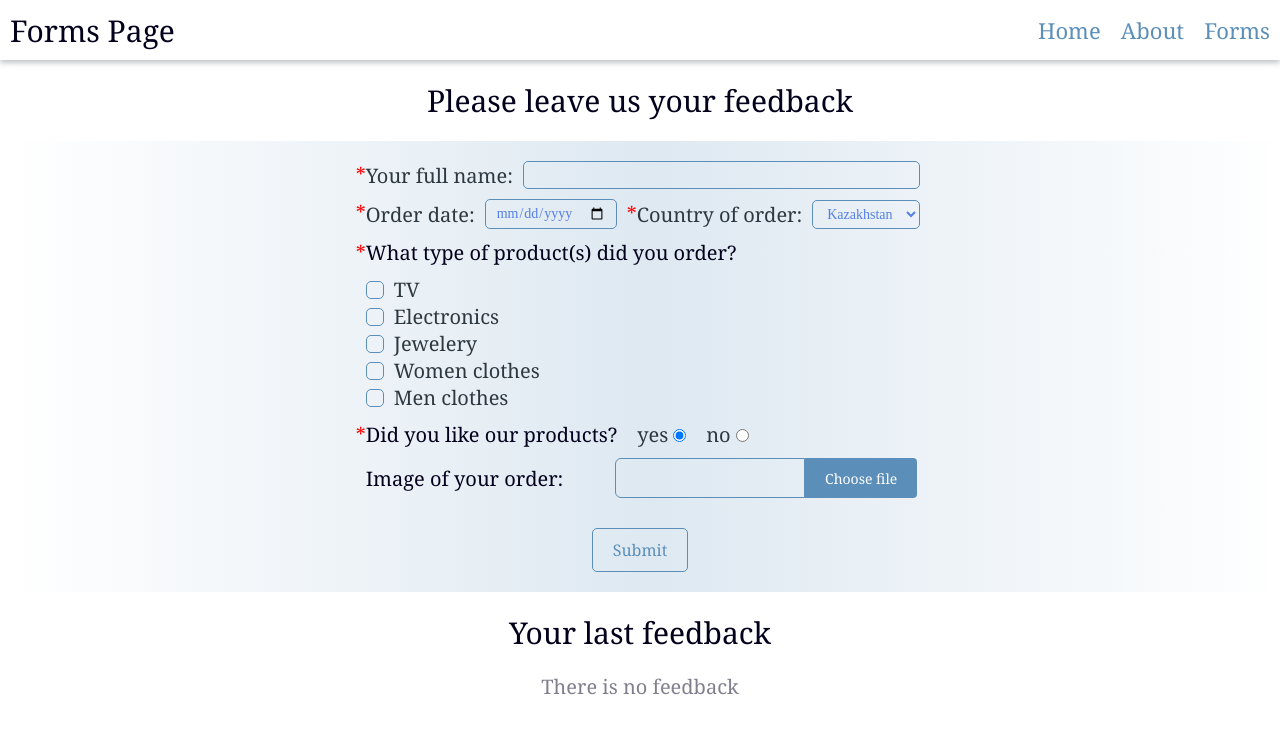
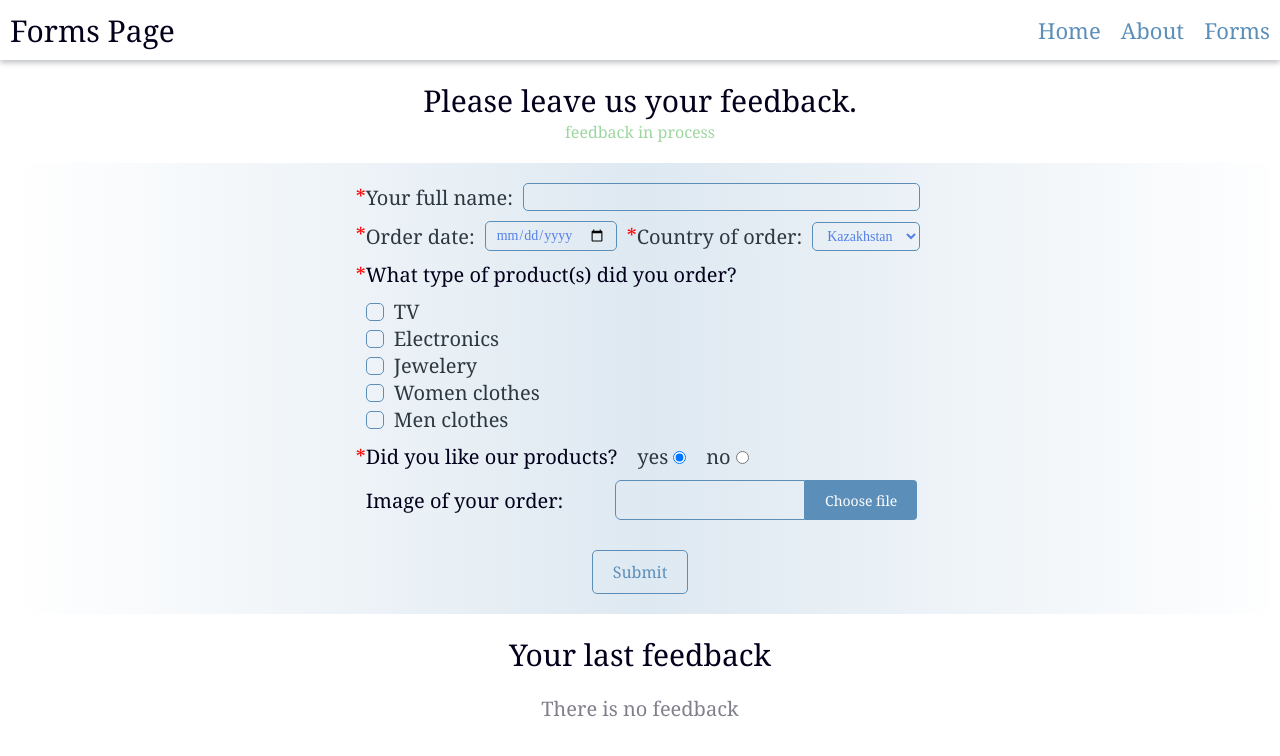
Before and after one commit to sch-aa-vk/RsSchool-react, a React (Vite) app: page /forms in a window 1280 px wide. Shown: the top 756 px of the page. Built offline with nearby package versions, Linux system fonts and the light colour scheme.

Commit message:
feat: add confimation message after form is submitted

```diff
--- a/src/pages/Forms/index.tsx
+++ b/src/pages/Forms/index.tsx
@@ -6,16 +6,20 @@ import { IFeedback } from '../../utils/types';
 import './style.css';
 
 export class Forms extends Component {
-  state: { data: Array<IFeedback> };
+  state: { data: Array<IFeedback>; status: string };
   constructor(props: {}) {
     super(props);
     this.state = {
       data: localStorage['input-feedback'] ? JSON.parse(localStorage['input-feedback']) : '',
+      status: 'in process',
     };
   }
 
   onUpdateData = (data: Array<IFeedback>) => {
-    this.setState({ data });
+    this.setState({ data, status: 'confirmed' });
+    setTimeout(() => {
+      this.setState({ status: 'in process' });
+    }, 1500);
   };
 
   render() {
@@ -23,8 +27,20 @@ export class Forms extends Component {
       localStorage['input-feedback'] = '[]';
     }
     return (
-      <div className="forms">
-        <h2 className="forms__title">Please leave us your feedback</h2>
+      <div
+        className="forms"
+        style={{
+          backgroundImage: `url(${
+            this.state.status === 'confirmed'
+              ? 'https://cliply.co/wp-content/uploads/2021/09/CLIPLY_372109170_FREE_FIREWORKS_400.gif'
+              : ''
+          })`,
+        }}
+      >
+        <h2 className="forms__title">
+          Please leave us your feedback.
+          <span className="forms__title-thin">Feedback {this.state.status}</span>
+        </h2>
         <div className="form__wrapper">
           <FormFeedback onUpdateData={this.onUpdateData} />
         </div>
--- a/src/pages/Forms/style.css
+++ b/src/pages/Forms/style.css
@@ -5,6 +5,9 @@
   flex-flow: column wrap;
   justify-content: center;
   align-items: center;
+  background-position: top;
+  background-size: auto;
+  background-repeat: no-repeat;
 }
 
 .forms__title {
@@ -14,6 +17,16 @@
   font-size: 30px;
   color: #03001C;
   text-align: center;
+  display: flex;
+  flex-flow: column wrap;
+}
+
+.forms__title-thin {
+  font-weight: 300;
+  font-size: 16px;
+  text-transform: lowercase;
+  color: #3cb043;
+  opacity: 0.5;
 }
 
 .form__wrapper {
```
